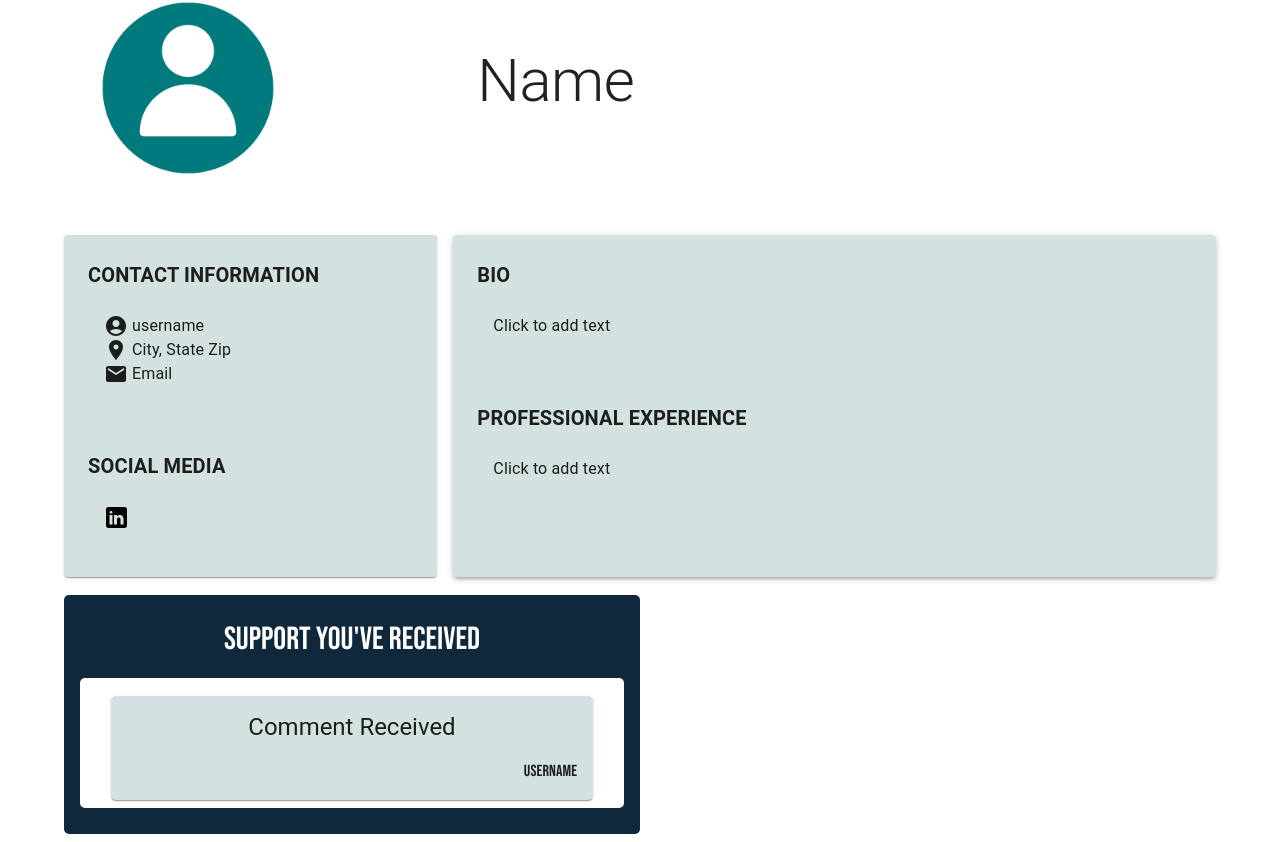
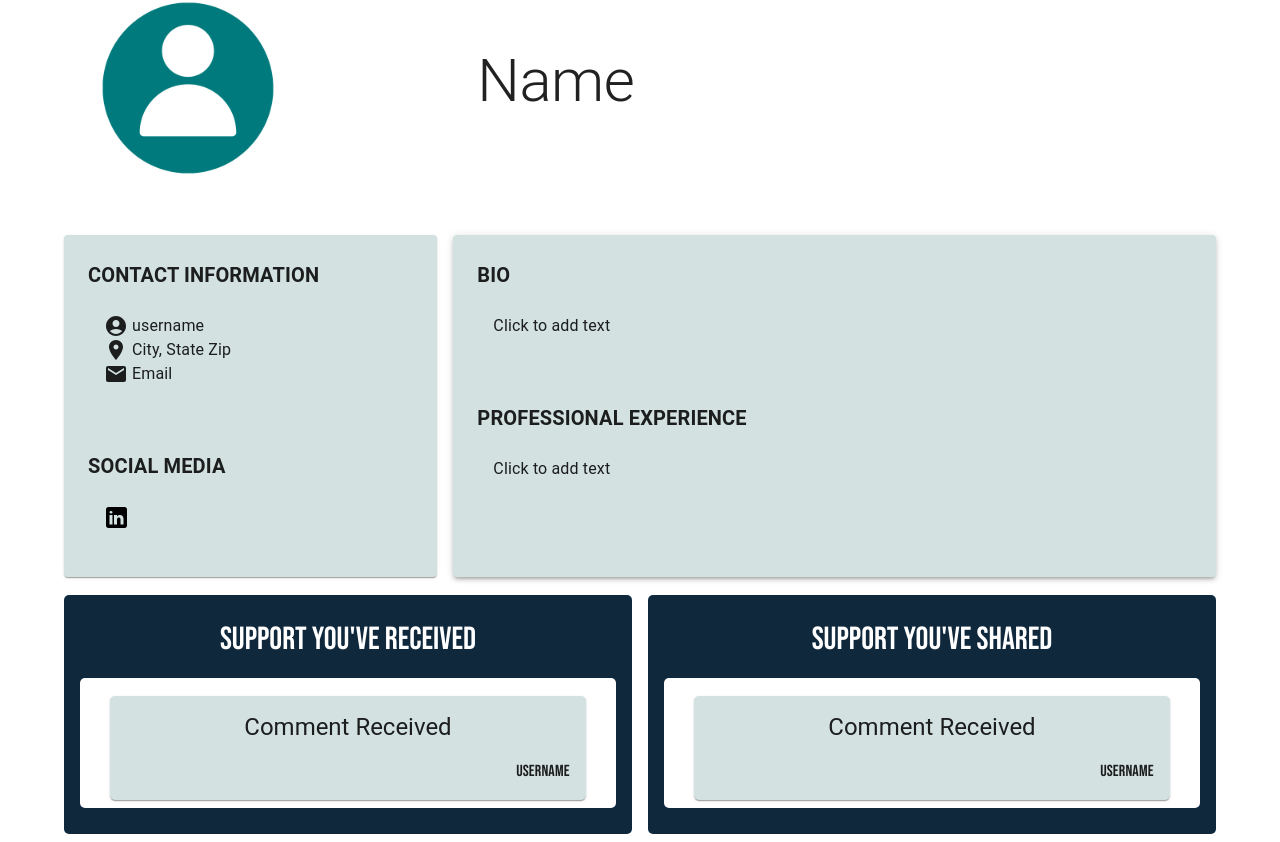
Before and after one commit to LiftAsYouClimb/lift-as-you-climb, a React (Create React App) app: page /profile in a window 1280 px wide. Shown: the part 179-1021 px from the top of the page. Built offline with nearby package versions, Linux system fonts and the light colour scheme.

Commit message:
Made support a reusable component, rendering one for received and given

```diff
--- a/src/components/SupportReceived.js
+++ b/src/components/Support.js
@@ -4,7 +4,7 @@ import Paper from '@mui/material/Paper';
 import { Typography, Card, CardContent } from '@mui/material';
 import { SupportCard } from './SupportCard';
 
-export const SupportReceived = () => {
+export const Support = ({title}) => {
   return (
     <Box
       display='flex'
@@ -28,7 +28,7 @@ export const SupportReceived = () => {
           borderRadius: '5px'
         }}
       >
-        Support You've Received
+      {title}
       </Typography>
       <Grid
         container
@@ -53,25 +53,7 @@ export const SupportReceived = () => {
           lg={11}
           style={{ marginRight: 'auto', marginLeft: 'auto' }}
         >
-          <Card style={{ backgroundColor: '#D3E1E1', borderRadius: '5px' }}>
-            <CardContent
-              style={{ paddingBottom: '0' }}
-            >
-              <Typography
-                variant='h5'
-                align='center'
-                style={{ fontFamily: "'Roboto', sans-serif" }}
-              >
-                Comment Received
-              </Typography>
-              <p
-                align='right'
-                style={{ fontFamily: "'Bebas Neue', sans-serif" }}
-              >
-                Username
-              </p>
-            </CardContent>
-          </Card>
+          <SupportCard />
         </Grid>
       </Grid>
     </Box>
--- a/src/components/SupportCard.js
+++ b/src/components/SupportCard.js
@@ -1,7 +1,20 @@
-import { Card } from "@mui/material"
+import { Card, CardContent, Typography } from '@mui/material';
 
 export const SupportCard = () => {
   return (
-    <Card></Card>
-  )
-}
+    <Card style={{ backgroundColor: '#D3E1E1', borderRadius: '5px' }}>
+      <CardContent style={{ paddingBottom: '0' }}>
+        <Typography
+          variant='h5'
+          align='center'
+          style={{ fontFamily: "'Roboto', sans-serif" }}
+        >
+          Comment Received
+        </Typography>
+        <p align='right' style={{ fontFamily: "'Bebas Neue', sans-serif" }}>
+          Username
+        </p>
+      </CardContent>
+    </Card>
+  );
+};
--- a/src/pages/ProfilePage.js
+++ b/src/pages/ProfilePage.js
@@ -1,5 +1,5 @@
 import React, { useState } from 'react';
-import { SupportReceived } from '../components/SupportReceived';
+import { Support } from '../components/Support';
 
 import { Container, Typography } from '@mui/material';
 import { styled, useTheme } from '@mui/material/styles';
@@ -30,11 +30,11 @@ const ProfilePage = () => {
         height: 'calc(100vh - 200px)',
         marginTop: '24px',
         display: 'flex',
-        flexDirection: 'column'
+        flexDirection: 'column',
       }}
       spacing={2}
     >
-      <Grid container spacing={2} style={{marginBottom: '10px'}}>
+      <Grid container spacing={2} style={{ marginBottom: '10px' }}>
         <Grid xs={4}>
           <Box p={3}>
             <ProfileIconCustom src={ProfileImage} alt='Profile Icon' />
@@ -65,9 +65,8 @@ const ProfilePage = () => {
               elevation={3}
               style={{
                 backgroundColor: theme.palette.customColorLightCyan.main,
-                height: '100%'
+                height: '100%',
               }}
-
             >
               <Box p={3}>
                 <Typography
@@ -97,11 +96,13 @@ const ProfilePage = () => {
           </Grid>
         </Grid>
       </Grid>
-      <Grid container style={{ flex: 1}}>
-        <Grid item xs={6} md={6} lg={6} style={{height: '100%'}}>
-          <SupportReceived/>
+      <Grid container spacing={2} style={{ flex: 1 }}>
+        <Grid item xs={6} md={6} lg={6} style={{ height: '100%' }}>
+          <Support title="Support You've Received" />
         </Grid>
-        <Grid item xs={6} md={6} lg={6}></Grid>
+        <Grid item xs={6} md={6} lg={6}>
+          <Support title="Support You've Shared" />
+        </Grid>
       </Grid>
     </Container>
   );
```
